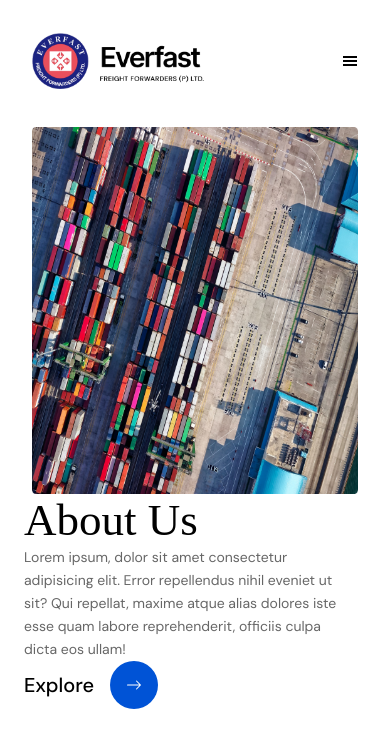
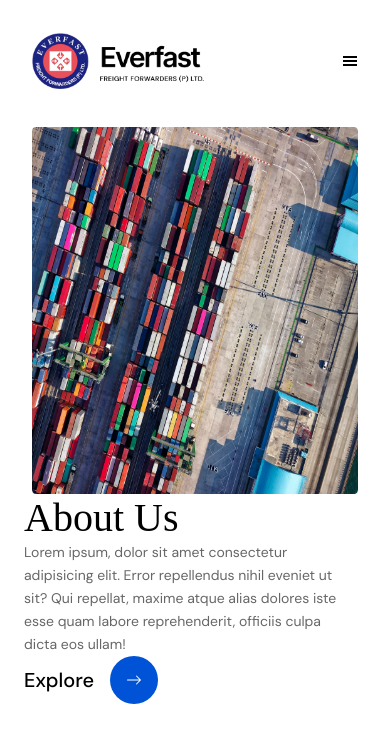
Before and after one commit to DastaanDZ/Everfastfreight-Oronium-, a Next.js app: page /career in a window 390 px wide. Shown: the top 748 px of the page. Built offline with nearby package versions, Linux system fonts and the light colour scheme.

Commit message:
some fixes in font

```diff
--- a/pages/aboutus/aboutus.module.css
+++ b/pages/aboutus/aboutus.module.css
@@ -160,7 +160,7 @@ justify-content: center;
         margin: 1rem;
     }
     .heading{
-        font-size: 45px;
+        font-size: 40px;
         }
         .desc{
         font-size: 14px;
@@ -171,7 +171,7 @@ justify-content: center;
 
         }
         .history_heading{
-        font-size: 45px;
+        font-size: 40px;
 
         }
 }
```
